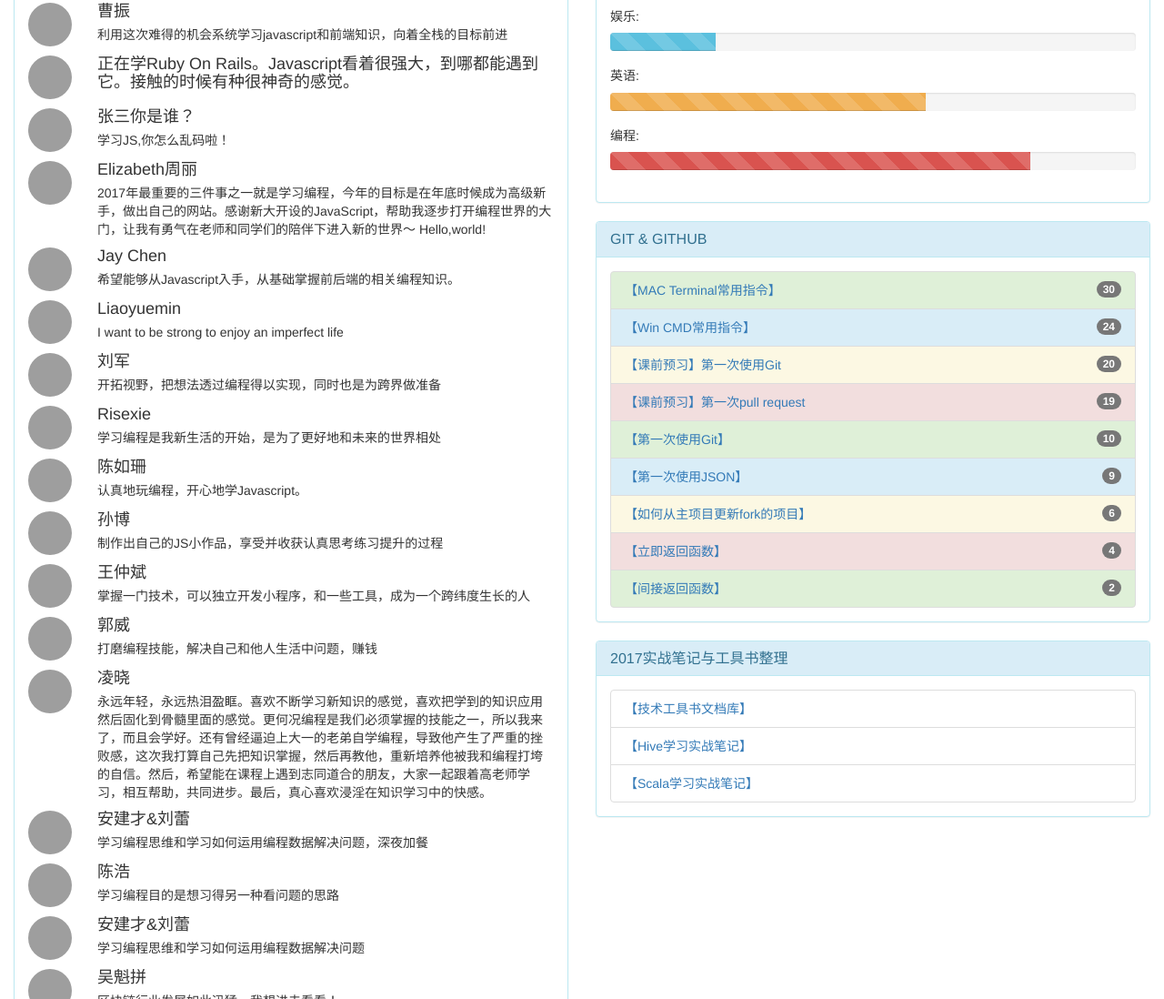
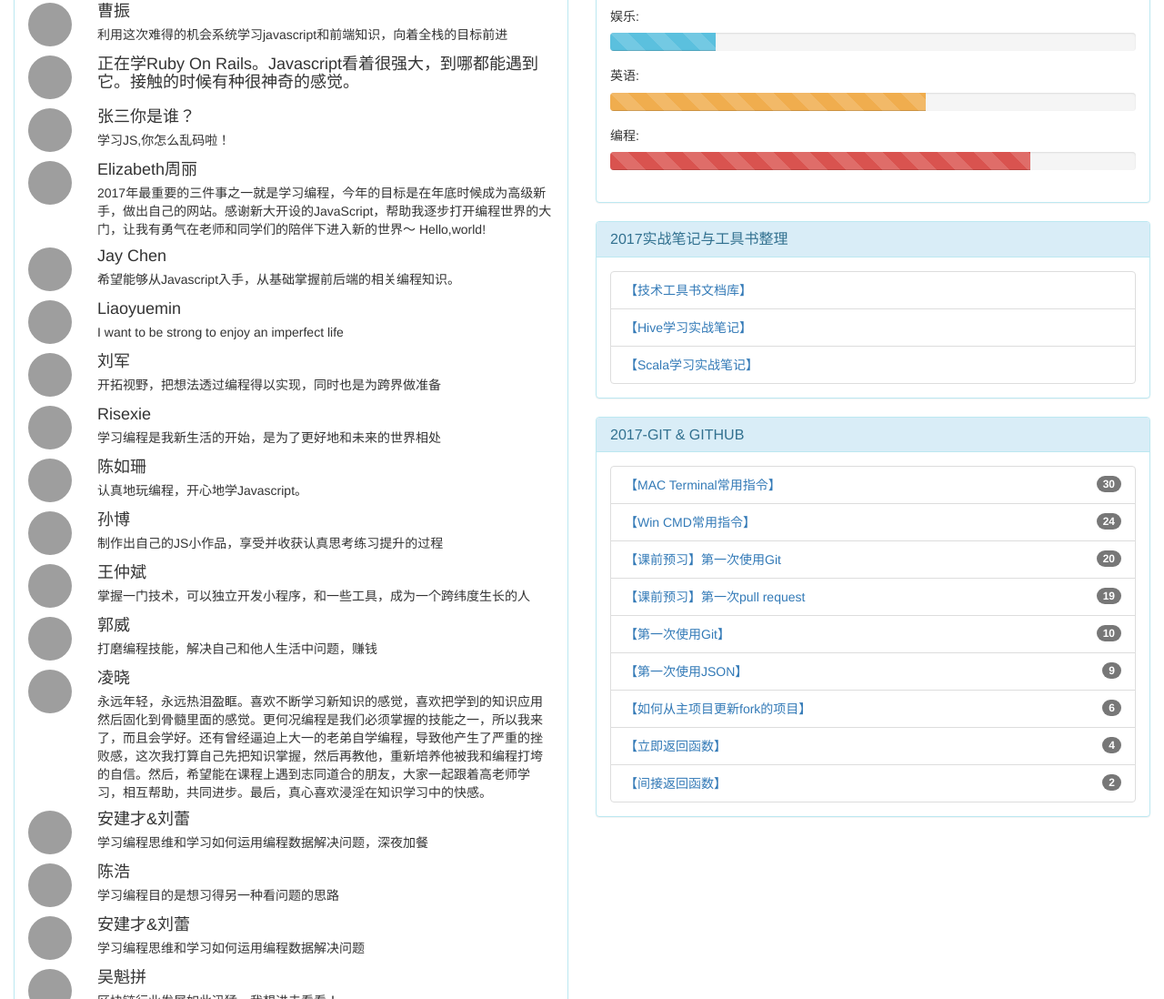
Before and after one commit to zhanglinalove/MyPage, a plain HTML site: page index.html in a window 1280 px wide. Shown: the part 363-1461 px from the top of the page at 91% size. Drawn offline with nearby package versions, Linux system fonts and the light colour scheme; grey boxes are pictures that could not be loaded.

Commit message:
this is my page

```diff
--- a/index.html
+++ b/index.html
@@ -96,51 +96,70 @@
           </div>
           </div>
 
+          <div class="panel panel-info">
+              <div class="panel-heading">
+                <h3 class="panel-title">2017实战笔记与工具书整理</h3>
+              </div>
+              <div class="panel-body">
+
+               <li class="list-group-item">
+                 <a href="https://github.com/zhanglinalove/Bigdata/tree/master/my_tech_book"> 【技术工具书文档库】</a>
+               </li>
+               <button type="button" class="list-group-item">
+                <a href="https://github.com/zhanglinalove/Bigdata/tree/master/hive_note">【Hive学习实战笔记】</a>
+               </button>
+               <button type="button" class="list-group-item">
+                <a href="https://github.com/zhanglinalove/Bigdata/tree/master/scala_note">【Scala学习实战笔记】</a>
+              </button>
+              </div>
+
+          </div>
+
       <div class="panel panel-info">
         <div class="panel-heading">
-          <h3 class="panel-title">GIT & GITHUB</h3>
+          <h3 class="panel-title">2017-GIT & GITHUB</h3>
         </div>
         <div class="panel-body">
-         <li class="list-group-item list-group-item-success">
-            <span class="badge">30</span>
+            <li class="list-group-item">
+                <span class="badge">30</span>
            <a href="https://github.com/xugy0926/getting-started-with-javascript/blob/master/topics/MAC-Terminal-command-list.md"> 【MAC Terminal常用指令】</a>
          </li>
-         <li class="list-group-item list-group-item-info">
+         <li class="list-group-item">
             <span class="badge">24</span>
           <a href="https://github.com/xugy0926/getting-started-with-javascript/blob/master/topics/Win-Command-list.md">【Win CMD常用指令】</a>
         </li>
-        <li class="list-group-item list-group-item-warning">
+        <li class="list-group-item">
             <span class="badge">20</span>
           <a href="https://github.com/xugy0926/getting-started-with-javascript/blob/master/topics/%E7%AC%AC%E4%B8%80%E6%AC%A1pull-request.md">【课前预习】第一次使用Git</a>
         </li>
-        <li class="list-group-item list-group-item-danger">
+        <li class="list-group-item">
             <span class="badge">19</span>
           <a href="https://github.com/xugy0926/getting-started-with-javascript/blob/master/topics/%E7%AC%AC%E4%B8%80%E6%AC%A1%E4%BD%BF%E7%94%A8Git.md">【课前预习】第一次pull request</a>
         </li>
 
-        <li class="list-group-item list-group-item-success">
+        <li class="list-group-item">
             <span class="badge">10</span>
           <a href="https://github.com/xugy0926/getting-started-with-javascript/blob/master/topics/%E7%AC%AC%E4%B8%80%E6%AC%A1%E4%BD%BF%E7%94%A8Git.md">【第一次使用Git】</a>
         </li>
 
-        <li class="list-group-item list-group-item-info">
+        <li class="list-group-item">
             <span class="badge">9</span>
           <a href="https://github.com/xugy0926/getting-started-with-javascript/blob/master/topics/%E7%AC%AC%E4%B8%80%E6%AC%A1%E4%BD%BF%E7%94%A8JSON.md">【第一次使用JSON】</a>
         </li>
 
-        <li class="list-group-item list-group-item-warning">
+        <li class="list-group-item">
             <span class="badge">6</span>
           <a href="https://github.com/xugy0926/getting-started-with-javascript/blob/master/topics/%E5%A6%82%E4%BD%95%E4%BB%8E%E4%B8%BB%E9%A1%B9%E7%9B%AE%E6%9B%B4%E6%96%B0fork%E7%9A%84%E9%A1%B9%E7%9B%AE.md">【如何从主项目更新fork的项目】</a>
         </li>
 
 
-        <li class="list-group-item list-group-item-danger">
+        <li class="list-group-item">
             <span class="badge">4</span>
           <a href="https://github.com/xugy0926/getting-started-with-javascript/blob/master/topics/%E7%AB%8B%E5%8D%B3%E8%BF%94%E5%9B%9E%E5%87%BD%E6%95%B0.md">【立即返回函数】</a>
         </li>
 
 
-        <li class="list-group-item list-group-item-success">
+        <li class="list-group-item">
             <span class="badge">2</span>
           <a href="https://github.com/xugy0926/getting-started-with-javascript/blob/master/topics/%E9%97%B4%E6%8E%A5%E8%BF%94%E5%9B%9E%E5%87%BD%E6%95%B0.md">【间接返回函数】</a>
         </li>
@@ -149,24 +168,7 @@
     </div>
 
 
-    <div class="panel panel-info">
-      <div class="panel-heading">
-        <h3 class="panel-title">2017实战笔记与工具书整理</h3>
-      </div>
-      <div class="panel-body">
 
-       <li class="list-group-item">
-         <a href="https://github.com/zhanglinalove/Bigdata/tree/master/my_tech_book"> 【技术工具书文档库】</a>
-       </li>
-       <button type="button" class="list-group-item">
-        <a href="https://github.com/zhanglinalove/Bigdata/tree/master/hive_note">【Hive学习实战笔记】</a>
-       </button>
-       <button type="button" class="list-group-item">
-        <a href="https://github.com/zhanglinalove/Bigdata/tree/master/scala_note">【Scala学习实战笔记】</a>
-      </button>
-      </div>
-
-  </div>
 
 
   </div>
```
